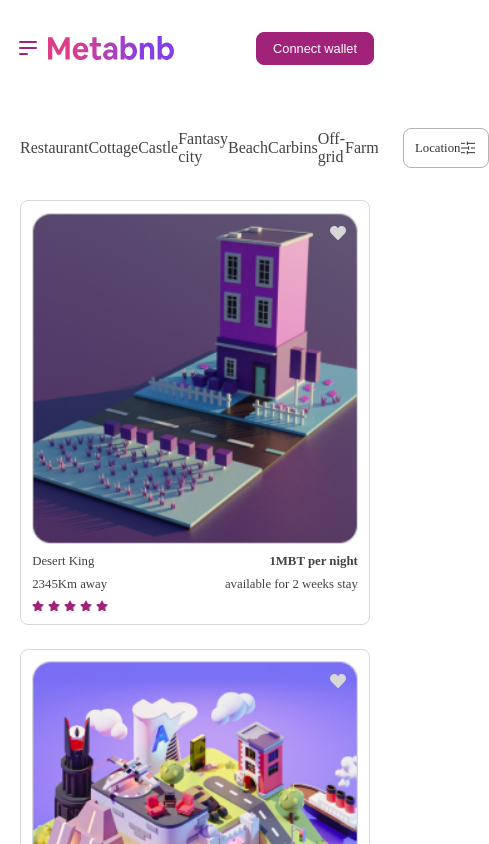
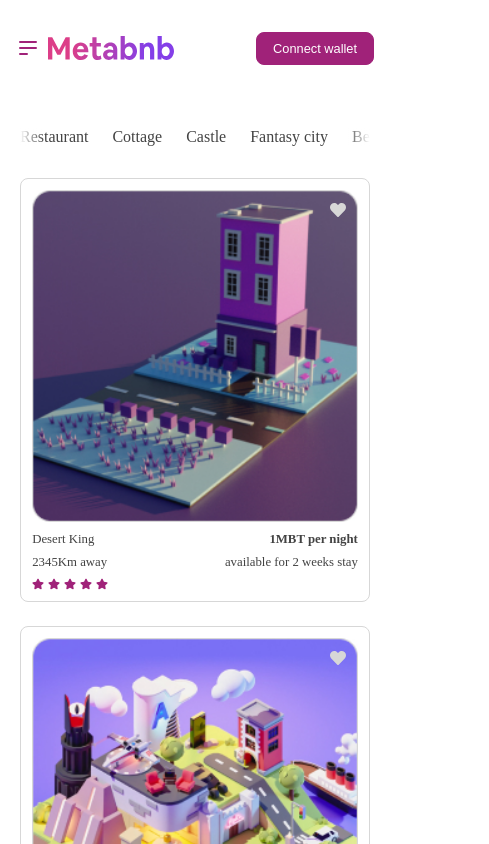
Before and after one commit to ejim11/metabnb-app, a React (Create React App) app: page /place-to-stay in a window 390 px wide. Shown: the top 844 px of the page, 489 px wide, since content can reach past the window. Built offline with nearby package versions, Linux system fonts and the light colour scheme; a web font is replaced by a local one.

Commit message:
style: media query for filter

```diff
--- a/src/components/FilterComp/FilterComp.js
+++ b/src/components/FilterComp/FilterComp.js
@@ -14,12 +14,16 @@ const filters = [
 
 const FilterComp = () => {
   const filterList = filters.map((filter, i) => (
-    <li className={classes.filter}>{filter}</li>
+    <li className={classes.filter}>
+      <p>{filter}</p>
+    </li>
   ));
 
   return (
     <div className={classes["container"]}>
-      <ul>{filterList}</ul>
+      <div className={classes["list-container"]}>
+        <ul>{filterList}</ul>
+      </div>
       <div className={classes["filter-box"]}>
         <p>Location</p>
         <div className={classes["filter-box-img"]}>
--- a/src/components/FilterComp/FilterComp.module.scss
+++ b/src/components/FilterComp/FilterComp.module.scss
@@ -1,22 +1,75 @@
 @import "../../scss/base";
+@import "../../scss/mixin";
 
 .container {
     display: flex;
     align-items: center;
 
+    & .list-container {
+        position: relative;
+        width: 90%;
+        margin-right: 3rem;
+
+        @include respond(phone) {
+            width: 100%;
+        }
+
         & ul {
             display: flex;
             list-style-type: none;
-        flex: 1;
             justify-content: space-between;
             align-items: center;
-        margin-right: 3rem;
+            width: 100%;
+
+            @include respond(midTablet) {
+                overflow: auto;
+                scroll-behavior: smooth;
+
+                &::before,
+                &::after {
+                    content: "";
+                    position: absolute;
+                    width: 3rem;
+                    height: 100%;
+                }
+
+                &::before {
+                    left: 0;
+                    background: linear-gradient(to left, transparent, $color-white );
+
+                    @include respond(phone) {
+                        // left: 1.5rem;
+                    }
+                }
+
+                &::after {
+                    right: 0;
+                    background: linear-gradient(to right, transparent, $color-white );
+
+                    @include respond(phone) {
+                        // right: 1.5rem;
+                    }
+                }
+
+                &::-webkit-scrollbar {
+                    display: none;
+                }
+            }
+
 
 
             & li {
                 font-size: 2rem;
                 font-weight: 400;
                 color: $color-text-black;
+
+                & p {
+                    @include respond(midTablet) {
+                        margin-right: 3rem;
+                        width: max-content;
+                    }
+                }
+            }
         }
     }
 
@@ -32,6 +85,20 @@
         padding: 1.4rem;
         width: 15rem;
 
+        @include respond(tablet) {
+            width: min-content;
+        }
+
+        @include respond(phone) {
+            display: none;
+        }
+
+        & p {
+            @include respond(tablet) {
+                display: none;
+            }
+        }
+
         &-img {
             width: 2rem;
             height: 2rem;
```
Lines whose indentation alone changed are shown as unchanged.
